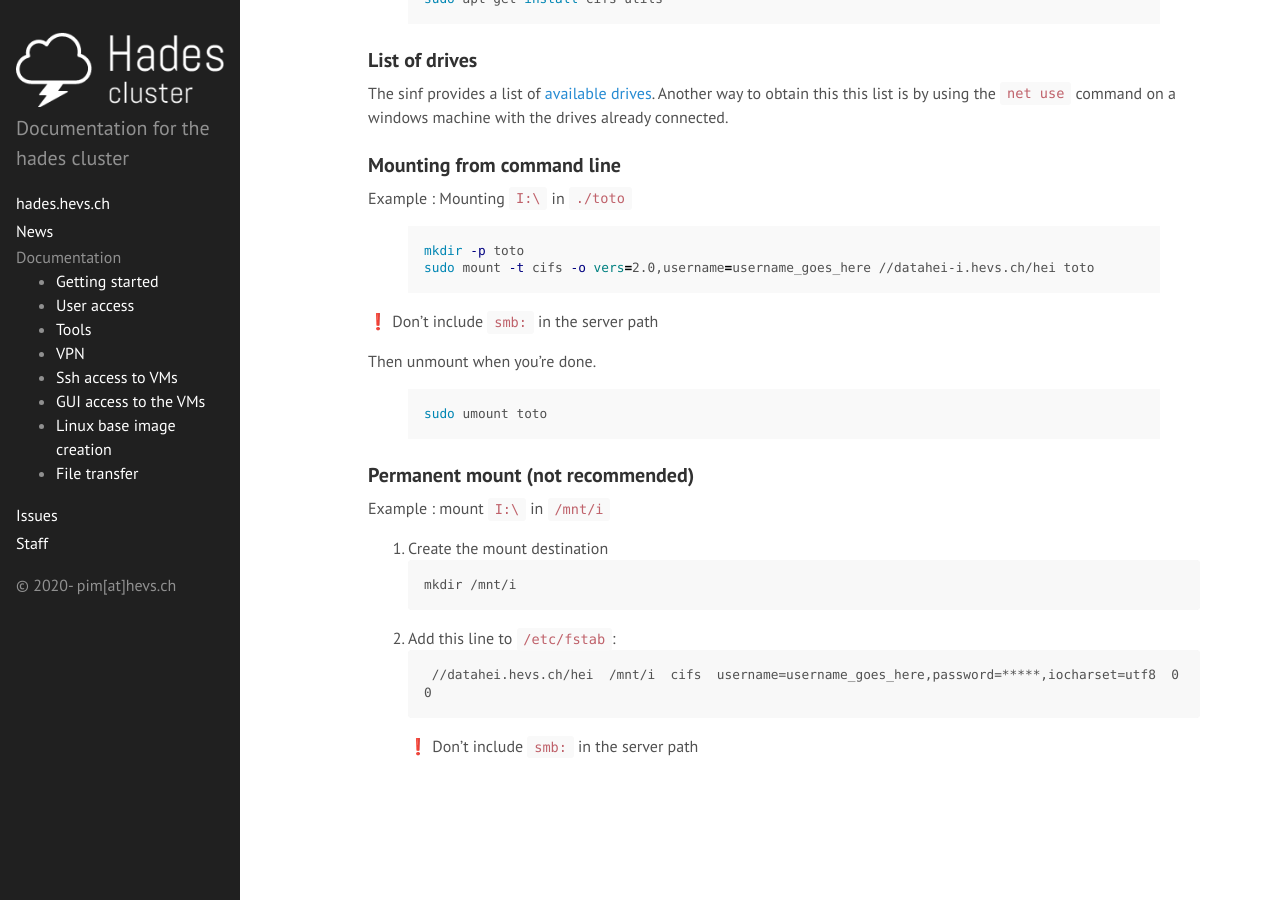
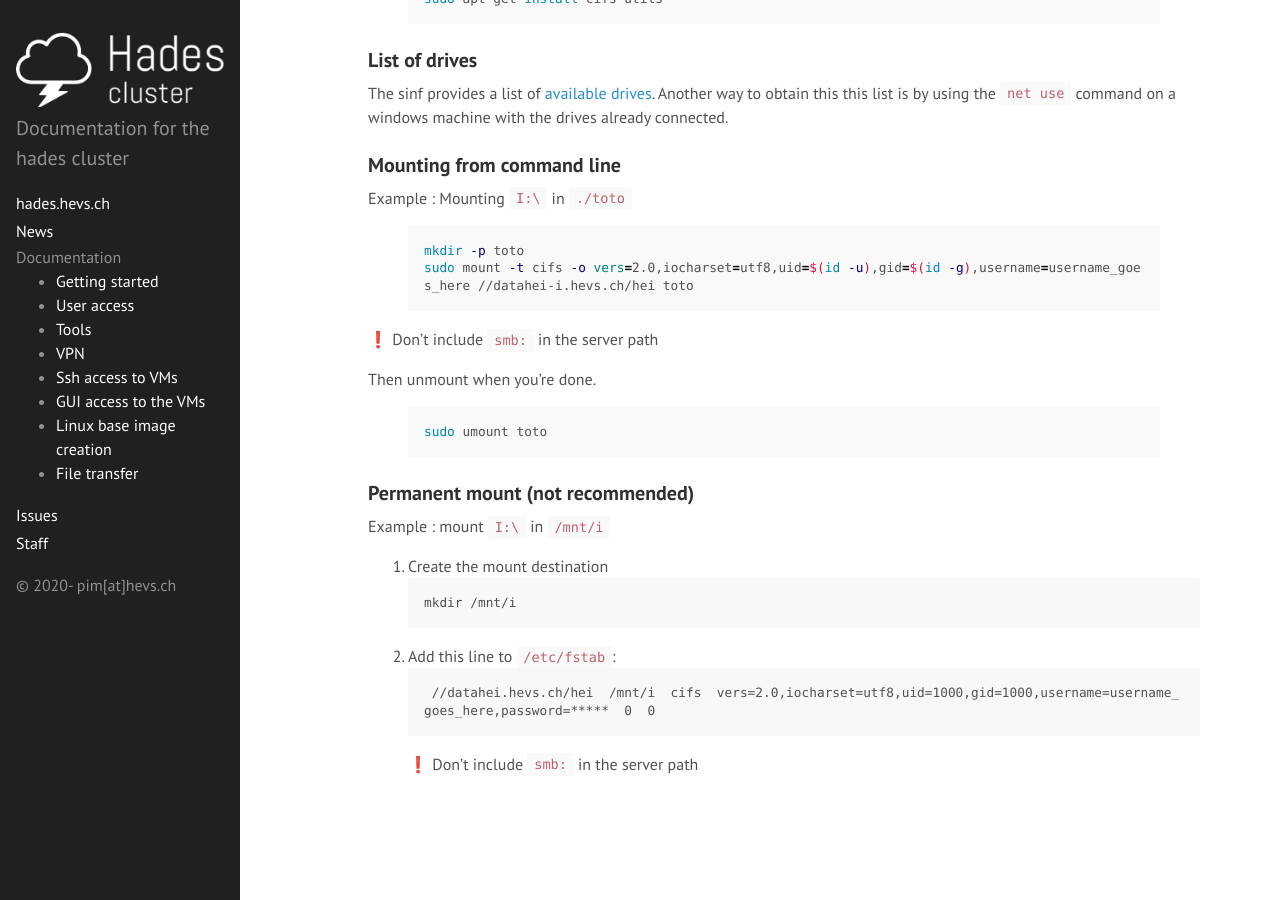
Before and after one commit to hevs-isi/hades, a Jekyll site: the page built from _doc/transfer.md, in a window 1280 px wide and 900 px high, scrolled down 933 px. Built offline with Jekyll 4.4.1, drawn with Linux system fonts in a browser that asks for light colours; emoji names are drawn with the system emoji font.

Commit message:
fix cifs mount user permissions

````diff
--- a/_doc/transfer.md
+++ b/_doc/transfer.md
@@ -50,7 +50,7 @@ Example : Mounting `I:\` in `./toto`
 
 {% highlight shell %}
 mkdir -p toto
-sudo mount -t cifs -o vers=2.0,username=username_goes_here //datahei-i.hevs.ch/hei toto
+sudo mount -t cifs -o vers=2.0,iocharset=utf8,uid=$(id -u),gid=$(id -g),username=username_goes_here //datahei-i.hevs.ch/hei toto
 {% endhighlight %}
 
 :exclamation: Don't include `smb:` in the server path
@@ -70,6 +70,6 @@ mkdir /mnt/i
 
 2. Add this line to `/etc/fstab`:
 ```
-	//datahei.hevs.ch/hei  /mnt/i  cifs  username=username_goes_here,password=*****,iocharset=utf8  0  0
+	//datahei.hevs.ch/hei  /mnt/i  cifs  vers=2.0,iocharset=utf8,uid=1000,gid=1000,username=username_goes_here,password=*****  0  0
 ```
 :exclamation: Don't include `smb:` in the server path
````
